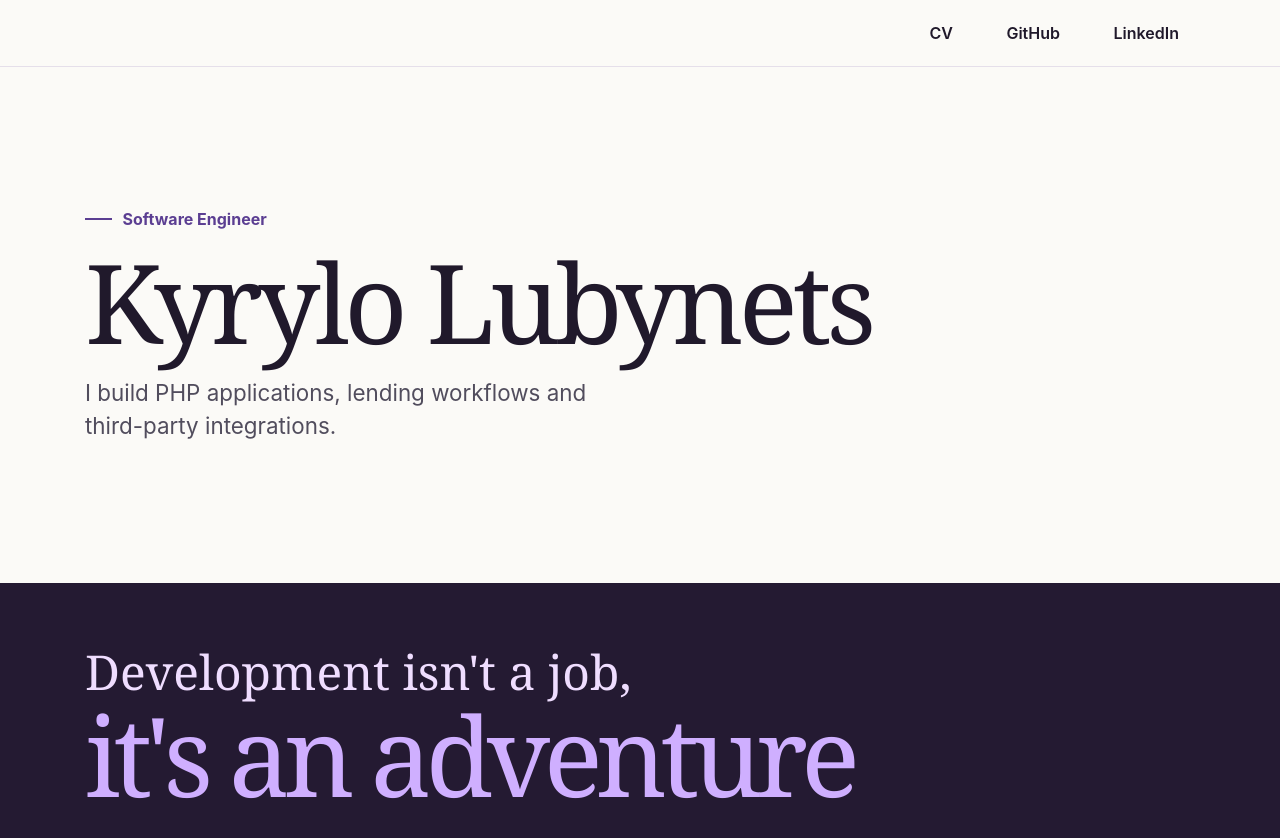
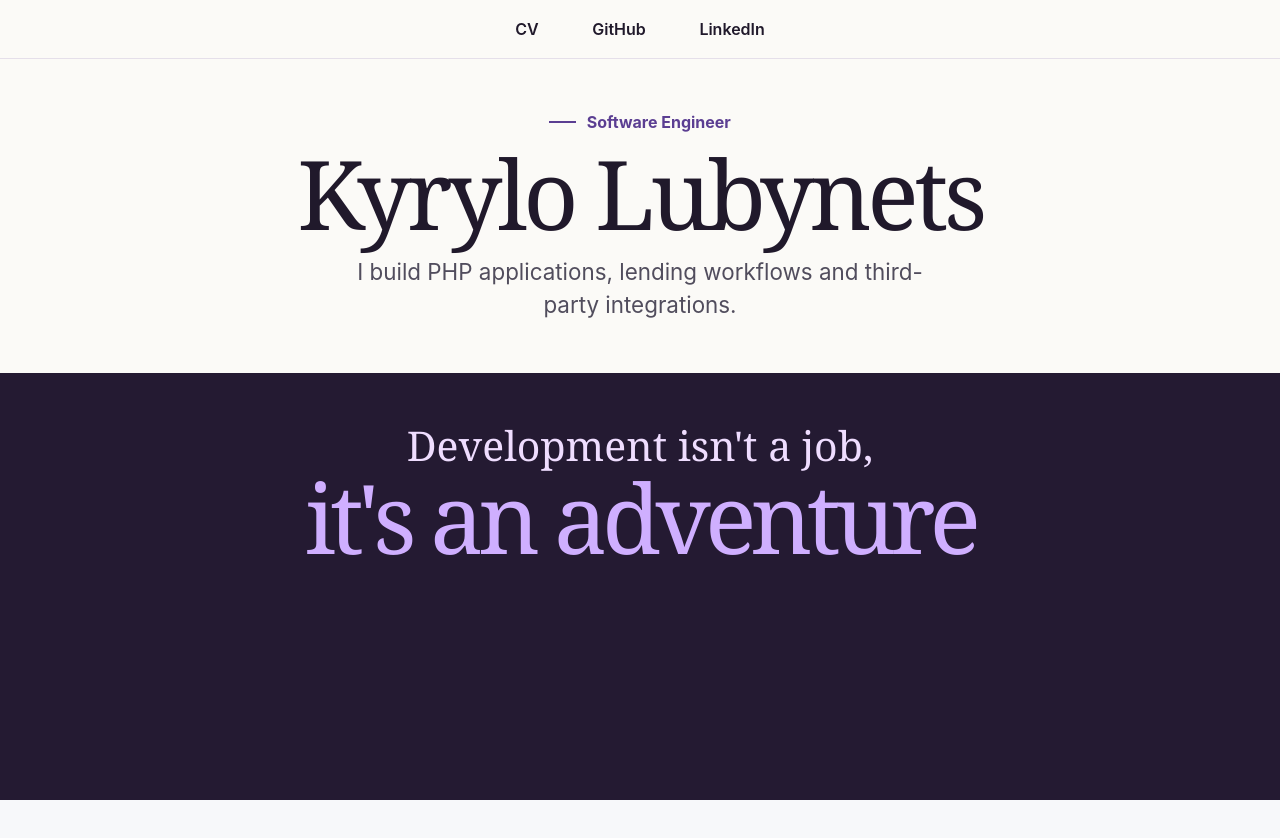
Before and after one commit to devlubinets/cv, a plain HTML site: page index.html in a window 1280 px wide. After the commit the page ends 800 px from the top, so only its background shows below. Drawn offline with nearby package versions, Linux system fonts and the light colour scheme.

Commit message:
Tighten homepage layout and add Smartlook

```diff
--- a/index.html
+++ b/index.html
@@ -7,11 +7,12 @@
   <title>Kyrylo Lubynets</title>
   <link rel="stylesheet" href="https://cdn.jsdelivr.net/npm/bootstrap@6.0.0-alpha.2/dist/css/bootstrap.min.css" integrity="sha384-MKn5NWVBEuQXJE7TSKSgPUmMiSCmVTfCsR+VSSeQpHnoyJQZZFn/kBn+Ht5jZDPQ" crossorigin="anonymous">
   <link rel="stylesheet" href="./styles.css">
+  <script src="./smartlook.js" defer></script>
 </head>
 <body class="home-page">
   <header class="home-header">
     <div class="container">
-      <nav class="nav justify-content-end gap-2" aria-label="Main navigation">
+      <nav class="nav justify-content-center gap-1" aria-label="Main navigation">
         <a class="nav-link" href="https://cv-links.s.gy/d4yhix">CV</a>
         <a class="nav-link" href="https://cv-links.s.gy/github">GitHub</a>
         <a class="nav-link" href="https://cv-links.s.gy/linkedin">LinkedIn</a>
--- /dev/null
+++ b/smartlook.js
@@ -0,0 +1,16 @@
+(() => {
+  if (!window.smartlook) {
+    const queuedSmartlook = function () {
+      queuedSmartlook.api.push(arguments);
+    };
+    queuedSmartlook.api = [];
+    window.smartlook = queuedSmartlook;
+
+    const recorder = document.createElement("script");
+    recorder.async = true;
+    recorder.src = "https://web-sdk.smartlook.com/recorder.js";
+    document.head.appendChild(recorder);
+  }
+
+  window.smartlook("init", "d96c6d20777849db7133161ea405ab8bc37929d7", { region: "eu" });
+})();
--- a/styles.css
+++ b/styles.css
@@ -69,7 +69,7 @@ nav a:hover, nav a[aria-current="page"] { text-decoration: underline; }
 }
 
 .home-header {
-  padding-block: 0.65rem;
+  padding-block: 0.4rem;
   border-bottom: 1px solid var(--home-border);
 }
 
@@ -92,15 +92,14 @@ nav a:hover, nav a[aria-current="page"] { text-decoration: underline; }
 }
 
 .home {
-  display: grid;
-  flex: 1;
-  align-content: center;
-  padding-block: clamp(4.25rem, 11vw, 9rem);
+  padding-block: clamp(2.25rem, 4vw, 3.5rem);
+  text-align: center;
 }
 
 .eyebrow {
   display: flex;
   align-items: center;
+  justify-content: center;
   gap: 0.65rem;
   color: var(--home-accent);
   font-weight: 650;
@@ -121,21 +120,24 @@ h1, h2 {
 }
 
 .home h1 {
-  margin-block: 0.85rem 1.25rem;
-  font-size: clamp(3.25rem, 8.6vw, 7.6rem);
+  margin-block: 0.65rem 0.9rem;
+  font-size: clamp(2.75rem, 7.5vw, 6.75rem);
 }
 
 .home-intro {
-  max-width: 37ch;
+  max-width: 42ch;
+  margin-inline: auto;
   color: var(--home-muted);
   font-size: clamp(1.125rem, 1.9vw, 1.4rem);
   line-height: 1.45;
 }
 
 .home-footer {
-  padding-block: clamp(2.15rem, 5vw, 4.25rem);
+  flex: 1;
+  padding-block: clamp(2.15rem, 4vw, 3.75rem);
   background: #241a32;
   color: #f4ecff;
+  text-align: center;
 }
 
 .home-tagline {
@@ -150,12 +152,12 @@ h1, h2 {
 
 .home-tagline span {
   color: #efddff;
-  font-size: clamp(1.2rem, 3.8vw, 3rem);
+  font-size: clamp(1.2rem, 3.2vw, 2.75rem);
 }
 
 .home-tagline strong {
   color: #cfafff;
-  font-size: clamp(2.15rem, 8.6vw, 7rem);
+  font-size: clamp(2.15rem, 7.6vw, 6rem);
   font-weight: 400;
   letter-spacing: -0.06em;
 }
```
Also changed, not shown: cv.html (+1 -0 lines).
